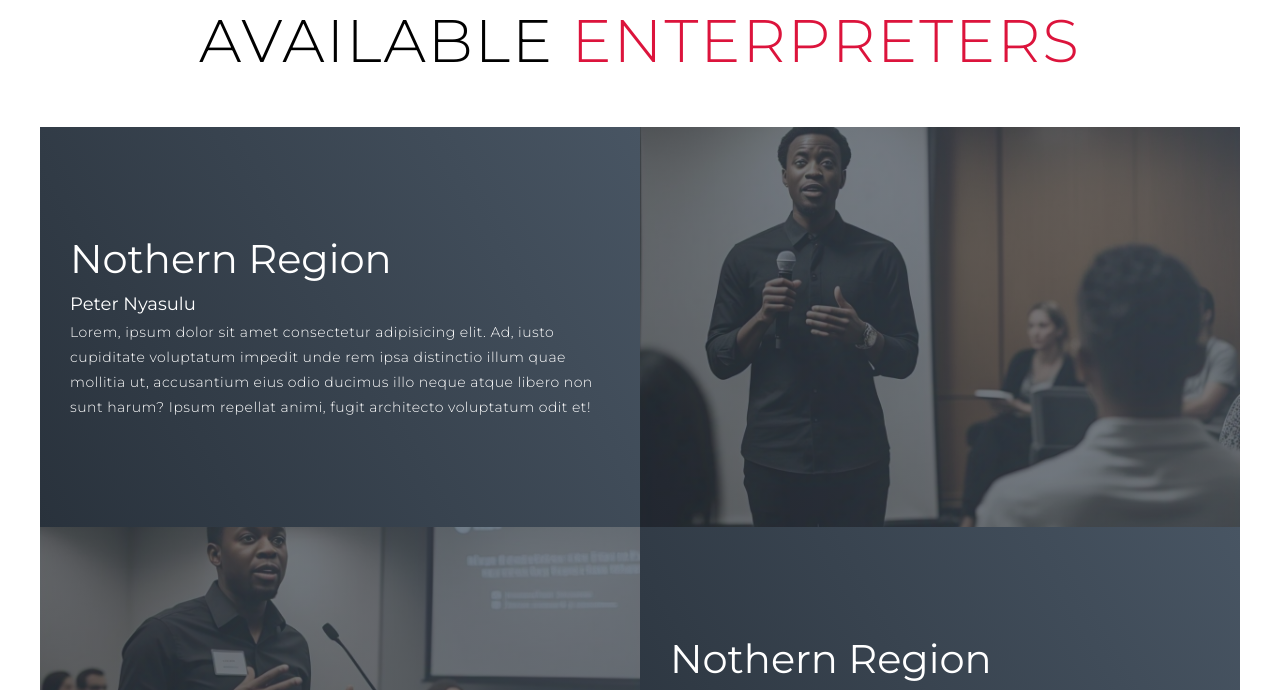
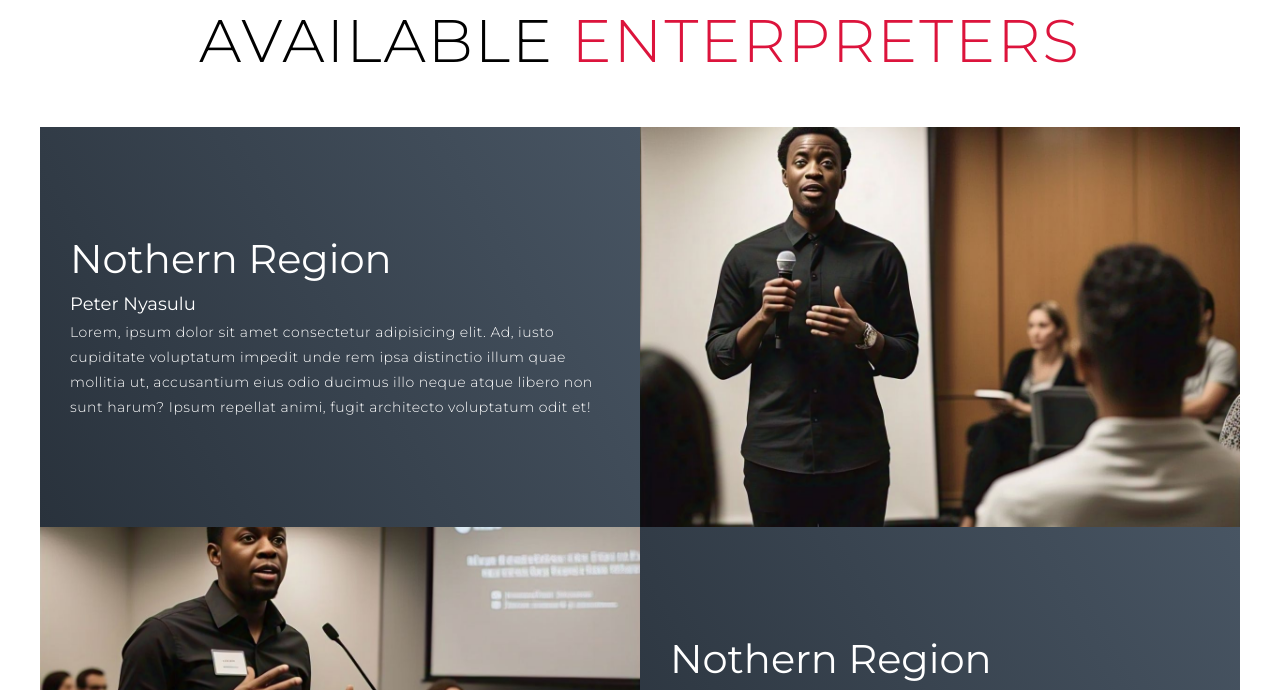
Before and after one commit to Theoprograms/tsogola.github.io, a plain HTML site: page index.html in a window 1280 px wide. Shown: the part 1720-2410 px from the top of the page. Drawn offline with nearby package versions, Linux system fonts and the light colour scheme.

Commit message:
Your commit message

```diff
--- a/style.css
+++ b/style.css
@@ -398,7 +398,8 @@ p {
 	top: 0;
 	height: 100%;
 	width: 100%;
-	background-image: linear-gradient(60deg, #29323c 0%, #485563 100%);
+
+	/* background-image: linear-gradient(60deg, #29323c 0%, #485563 100%); */
 	opacity: 0.7;
 }
 #projects .project-img img {
```
